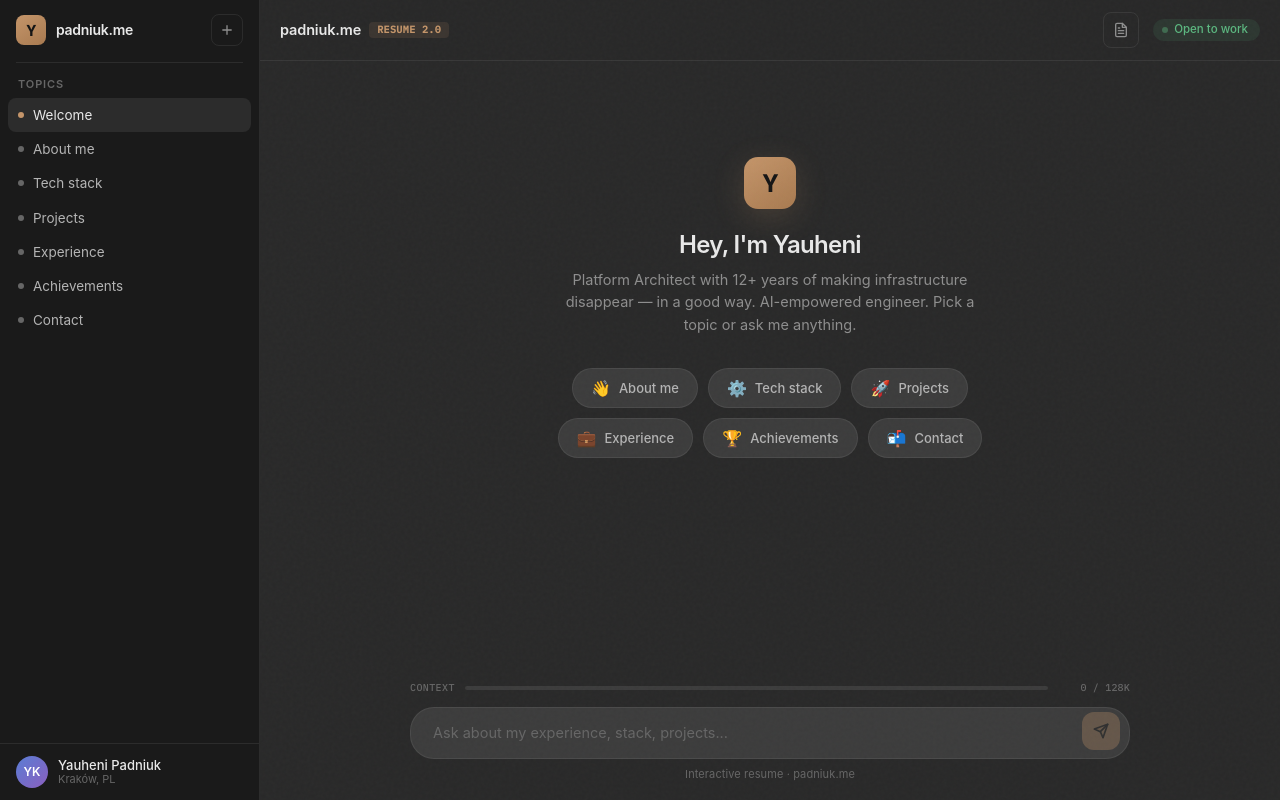
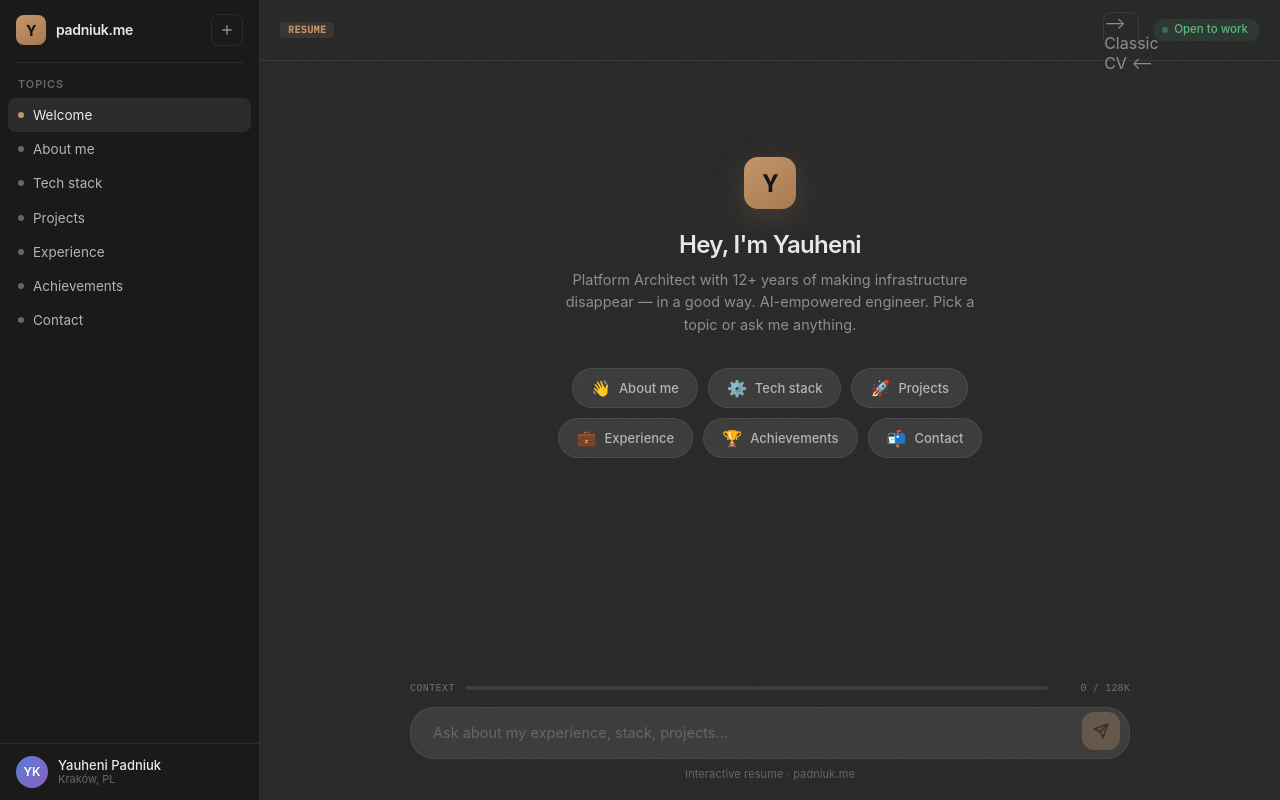
Before and after one commit to muspelheim/padniuk.me, a plain HTML site: page index.html in a window 1280 px wide. Drawn offline with Linux system fonts and the light colour scheme; a web font is replaced by a local one.

Commit message:
Update index.html

```diff
--- a/index.html
+++ b/index.html
@@ -1027,13 +1027,12 @@
       <div class="hdr-left">
         <button class="menu-btn" onclick="openSidebar()">☰</button>
         <div class="hdr-model">
-          padniuk.me
-          <span class="hdr-badge">RESUME 2.0</span>
+          <span class="hdr-badge">RESUME</span>
         </div>
       </div>
       <div class="hdr-right">
         <a href="classic.html" class="cv-btn" title="View traditional CV">
-          <svg width="16" height="16" viewBox="0 0 24 24" fill="none" stroke="currentColor" stroke-width="2" stroke-linecap="round" stroke-linejoin="round"><path d="M14 2H6a2 2 0 00-2 2v16a2 2 0 002 2h12a2 2 0 002-2V8z"/><polyline points="14 2 14 8 20 8"/><line x1="16" y1="13" x2="8" y2="13"/><line x1="16" y1="17" x2="8" y2="17"/><polyline points="10 9 9 9 8 9"/></svg>
+          --> Classic CV <--
         </a>
         <div class="status-pill">
           <span class="status-dot"></span>
```
